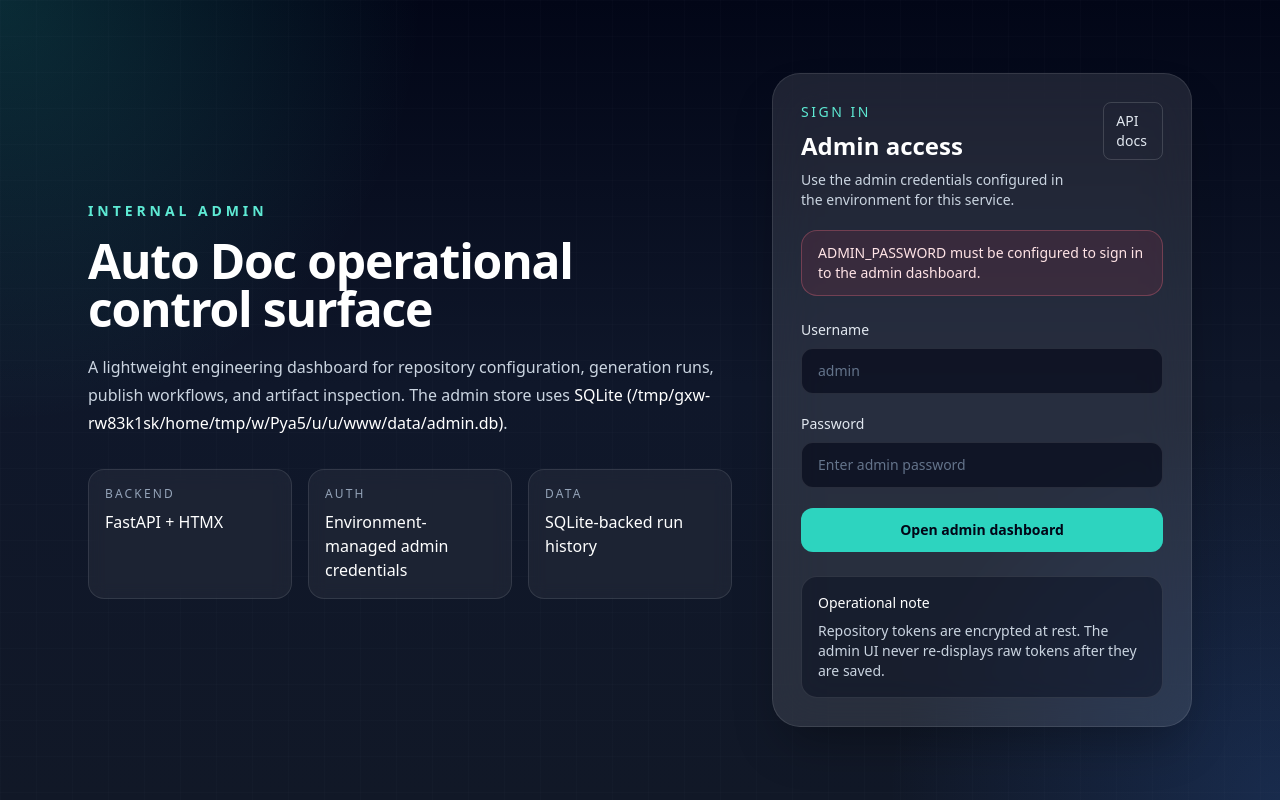
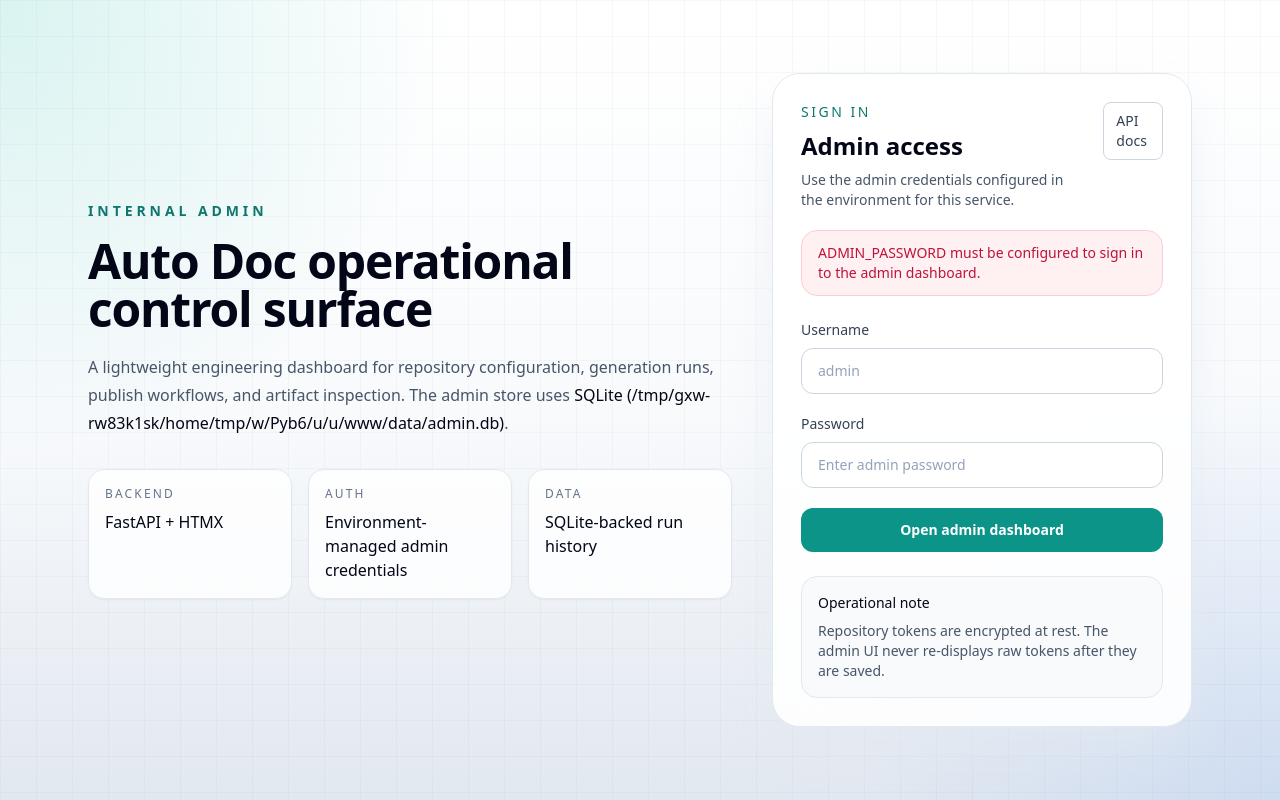
Before and after one commit to Digital-Metabolic-Twin-Centre/autodoc, a FastAPI app: page /admin/login in a window 1280 px wide. Run offline with FastAPI, Linux system fonts and the light colour scheme; some libraries are stand-ins or nearby versions.

Commit message:
style: template switch to light mode

```diff
--- a/src/templates/admin/login.html
+++ b/src/templates/admin/login.html
@@ -1,5 +1,5 @@
 <!DOCTYPE html>
-<html lang="en" class="h-full bg-slate-950 dark">
+<html lang="en" class="h-full bg-slate-100">
 <head>
   <meta charset="utf-8">
   <meta name="viewport" content="width=device-width, initial-scale=1">
@@ -22,46 +22,46 @@
     };
   </script>
 </head>
-<body class="min-h-full bg-slate-950 text-slate-100">
+<body class="min-h-full bg-slate-100 text-slate-900">
   <main class="relative isolate min-h-screen overflow-hidden">
-    <div class="absolute inset-0 bg-[radial-gradient(circle_at_top_left,_rgba(45,212,191,0.18),_transparent_28%),radial-gradient(circle_at_bottom_right,_rgba(59,130,246,0.18),_transparent_26%),linear-gradient(180deg,_#020617_0%,_#0f172a_48%,_#111827_100%)]"></div>
-    <div class="absolute inset-0 opacity-30 [background-image:linear-gradient(rgba(148,163,184,0.08)_1px,transparent_1px),linear-gradient(90deg,rgba(148,163,184,0.08)_1px,transparent_1px)] [background-size:36px_36px]"></div>
+    <div class="absolute inset-0 bg-[radial-gradient(circle_at_top_left,_rgba(20,184,166,0.16),_transparent_30%),radial-gradient(circle_at_bottom_right,_rgba(59,130,246,0.12),_transparent_28%),linear-gradient(180deg,_#ffffff_0%,_#f8fafc_52%,_#e2e8f0_100%)]"></div>
+    <div class="absolute inset-0 opacity-40 [background-image:linear-gradient(rgba(100,116,139,0.12)_1px,transparent_1px),linear-gradient(90deg,rgba(100,116,139,0.12)_1px,transparent_1px)] [background-size:36px_36px]"></div>
 
     <div class="relative mx-auto flex min-h-screen max-w-6xl items-center px-6 py-12">
       <div class="grid w-full gap-10 lg:grid-cols-[minmax(0,1.15fr)_420px]">
         <section class="flex flex-col justify-center">
-          <p class="text-sm font-semibold uppercase tracking-[0.28em] text-teal-300">Internal Admin</p>
-          <h1 class="mt-4 max-w-3xl text-4xl font-semibold tracking-tight text-white sm:text-5xl">Auto Doc operational control surface</h1>
-          <p class="mt-5 max-w-2xl text-base leading-7 text-slate-300">A lightweight engineering dashboard for repository configuration, generation runs, publish workflows, and artifact inspection. The admin store uses <span class="font-medium text-white">{{ database_label }}</span>.</p>
+          <p class="text-sm font-semibold uppercase tracking-[0.28em] text-teal-700">Internal Admin</p>
+          <h1 class="mt-4 max-w-3xl text-4xl font-semibold tracking-tight text-slate-950 sm:text-5xl">Auto Doc operational control surface</h1>
+          <p class="mt-5 max-w-2xl text-base leading-7 text-slate-600">A lightweight engineering dashboard for repository configuration, generation runs, publish workflows, and artifact inspection. The admin store uses <span class="font-medium text-slate-950">{{ database_label }}</span>.</p>
 
           <div class="mt-8 grid gap-4 sm:grid-cols-3">
-            <div class="rounded-2xl border border-white/10 bg-white/5 p-4 backdrop-blur">
-              <p class="text-xs uppercase tracking-[0.18em] text-slate-400">Backend</p>
-              <p class="mt-2 font-medium text-white">FastAPI + HTMX</p>
+            <div class="rounded-2xl border border-slate-200 bg-white/80 p-4 shadow-sm backdrop-blur">
+              <p class="text-xs uppercase tracking-[0.18em] text-slate-500">Backend</p>
+              <p class="mt-2 font-medium text-slate-950">FastAPI + HTMX</p>
             </div>
-            <div class="rounded-2xl border border-white/10 bg-white/5 p-4 backdrop-blur">
-              <p class="text-xs uppercase tracking-[0.18em] text-slate-400">Auth</p>
-              <p class="mt-2 font-medium text-white">Environment-managed admin credentials</p>
+            <div class="rounded-2xl border border-slate-200 bg-white/80 p-4 shadow-sm backdrop-blur">
+              <p class="text-xs uppercase tracking-[0.18em] text-slate-500">Auth</p>
+              <p class="mt-2 font-medium text-slate-950">Environment-managed admin credentials</p>
             </div>
-            <div class="rounded-2xl border border-white/10 bg-white/5 p-4 backdrop-blur">
-              <p class="text-xs uppercase tracking-[0.18em] text-slate-400">Data</p>
-              <p class="mt-2 font-medium text-white">SQLite-backed run history</p>
+            <div class="rounded-2xl border border-slate-200 bg-white/80 p-4 shadow-sm backdrop-blur">
+              <p class="text-xs uppercase tracking-[0.18em] text-slate-500">Data</p>
+              <p class="mt-2 font-medium text-slate-950">SQLite-backed run history</p>
             </div>
           </div>
         </section>
 
-        <section class="rounded-[28px] border border-white/10 bg-white/10 p-7 shadow-2xl shadow-black/30 backdrop-blur-xl">
+        <section class="rounded-[28px] border border-slate-200 bg-white/90 p-7 shadow-2xl shadow-slate-200/80 backdrop-blur-xl">
           <div class="flex items-start justify-between gap-4">
             <div>
-              <p class="text-sm font-medium uppercase tracking-[0.18em] text-teal-300">Sign In</p>
-              <h2 class="mt-2 text-2xl font-semibold text-white">Admin access</h2>
-              <p class="mt-2 text-sm text-slate-300">Use the admin credentials configured in the environment for this service.</p>
+              <p class="text-sm font-medium uppercase tracking-[0.18em] text-teal-700">Sign In</p>
+              <h2 class="mt-2 text-2xl font-semibold text-slate-950">Admin access</h2>
+              <p class="mt-2 text-sm text-slate-600">Use the admin credentials configured in the environment for this service.</p>
             </div>
-            <a href="/docs" class="rounded-lg border border-white/15 px-3 py-2 text-sm text-slate-200 hover:border-teal-300 hover:text-white">API docs</a>
+            <a href="/docs" class="rounded-lg border border-slate-300 px-3 py-2 text-sm text-slate-700 hover:border-teal-500 hover:text-slate-950">API docs</a>
           </div>
 
           {% if error_message %}
-          <div class="mt-5 rounded-2xl border border-rose-400/30 bg-rose-500/10 px-4 py-3 text-sm text-rose-100">
+          <div class="mt-5 rounded-2xl border border-rose-200 bg-rose-50 px-4 py-3 text-sm text-rose-700">
             {{ error_message }}
           </div>
           {% endif %}
@@ -69,18 +69,18 @@
           <form method="post" action="/admin/login" class="mt-6 space-y-5">
             <input type="hidden" name="csrf_token" value="{{ csrf_token }}">
             <label class="block text-sm">
-              <span class="mb-2 block font-medium text-slate-200">Username</span>
-              <input name="username" autocomplete="username" required class="w-full rounded-xl border border-white/10 bg-slate-950/60 px-4 py-3 text-white placeholder:text-slate-500 focus:border-teal-300 focus:outline-none" placeholder="admin" />
+              <span class="mb-2 block font-medium text-slate-700">Username</span>
+              <input name="username" autocomplete="username" required class="w-full rounded-xl border border-slate-300 bg-white px-4 py-3 text-slate-950 placeholder:text-slate-400 focus:border-teal-500 focus:outline-none" placeholder="admin" />
             </label>
             <label class="block text-sm">
-              <span class="mb-2 block font-medium text-slate-200">Password</span>
-              <input type="password" name="password" autocomplete="current-password" required class="w-full rounded-xl border border-white/10 bg-slate-950/60 px-4 py-3 text-white placeholder:text-slate-500 focus:border-teal-300 focus:outline-none" placeholder="Enter admin password" />
+              <span class="mb-2 block font-medium text-slate-700">Password</span>
+              <input type="password" name="password" autocomplete="current-password" required class="w-full rounded-xl border border-slate-300 bg-white px-4 py-3 text-slate-950 placeholder:text-slate-400 focus:border-teal-500 focus:outline-none" placeholder="Enter admin password" />
             </label>
-            <button class="w-full rounded-xl bg-teal-400 px-4 py-3 text-sm font-semibold text-slate-950 transition hover:bg-teal-300">Open admin dashboard</button>
+            <button class="w-full rounded-xl bg-teal-600 px-4 py-3 text-sm font-semibold text-white transition hover:bg-teal-500">Open admin dashboard</button>
           </form>
 
-          <div class="mt-6 rounded-2xl border border-white/10 bg-slate-950/40 p-4 text-sm text-slate-300">
-            <p class="font-medium text-white">Operational note</p>
+          <div class="mt-6 rounded-2xl border border-slate-200 bg-slate-50 p-4 text-sm text-slate-600">
+            <p class="font-medium text-slate-950">Operational note</p>
             <p class="mt-2">Repository tokens are encrypted at rest. The admin UI never re-displays raw tokens after they are saved.</p>
           </div>
         </section>
```
Also changed, not shown: src/templates/admin/base.html (+4 -4 lines).
